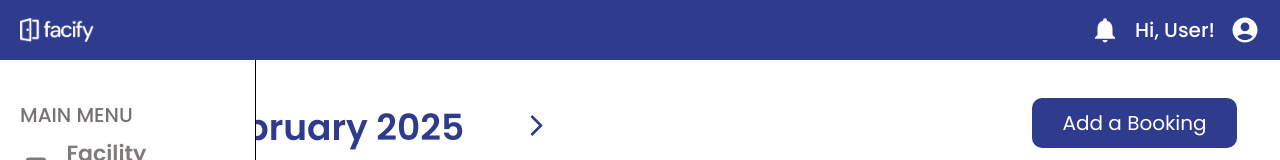
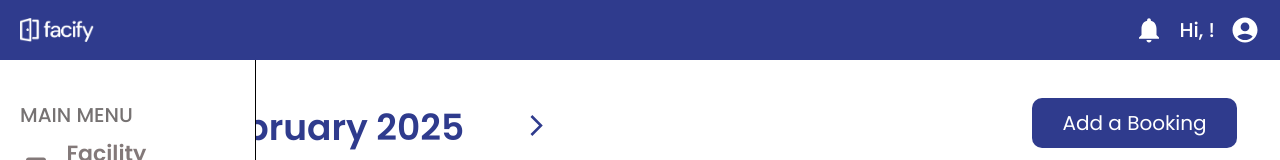
Before and after one commit to ysc4/facify-project, a React (Vite) app: page /venue-availability/1 in a window 1280 px wide. Shown: the top 160 px of the page. Built offline with nearby package versions, Linux system fonts and the light colour scheme; no server answers.

Commit message:
Updated navbar to display org_name

```diff
--- a/src/components/Navbar.jsx
+++ b/src/components/Navbar.jsx
@@ -1,21 +1,30 @@
 import AccountIcon from '@mui/icons-material/AccountCircle';
 import NotifIcon from '@mui/icons-material/Notifications';
-import React from 'react';
 import '../App.css';
 import logo from '../assets/facify-white.png';
 import './Navbar.css';
-
+import { useEffect, useState } from 'react';
 
 function Navbar() {
+    const [orgName, setOrgName] = useState('');
+
+    useEffect(() => {
+        const storedOrgName = localStorage.getItem('orgName');
+        console.log("Retrieved orgName from localStorage:", storedOrgName);
+        if (storedOrgName) {
+            setOrgName(storedOrgName);
+        }
+    }, []);
+
     return (
-    <header className="header">
-        <img src={logo} alt="Logo"/>
-        <div className="navbar">
-            <NotifIcon className="notif-icon" style={{ fontSize: 30 }}/>
-            <p>Hi, User!</p>
-            <AccountIcon className="account-icon" style={{ fontSize: 30 }}/>
-        </div>
-    </header>
+        <header className="header">
+            <img src={logo} alt="Logo" />
+            <div className="navbar">
+                <NotifIcon className="notif-icon" style={{ fontSize: 30 }} />
+                <p>Hi, {orgName}!</p>
+                <AccountIcon className="account-icon" style={{ fontSize: 30 }} />
+            </div>
+        </header>
     );
 }
 
--- a/src/pages/Login.jsx
+++ b/src/pages/Login.jsx
@@ -24,9 +24,11 @@ const Login = ({ setIsLoggedIn }) => {
             const response = await axios.post('/facify/login', { email, password });
             if (response.data.success) {
                 const orgID = response.data.org_id;
-                console.log(orgID);
+                const orgName = response.data.org_name;
+                console.log(response.data);
                 setIsLoggedIn(true);
                 localStorage.setItem('orgID', orgID);
+                localStorage.setItem('orgName', orgName);
                 navigate(`/bookings/${orgID}`);
             } else {
                 setError('Invalid credentials');
```
